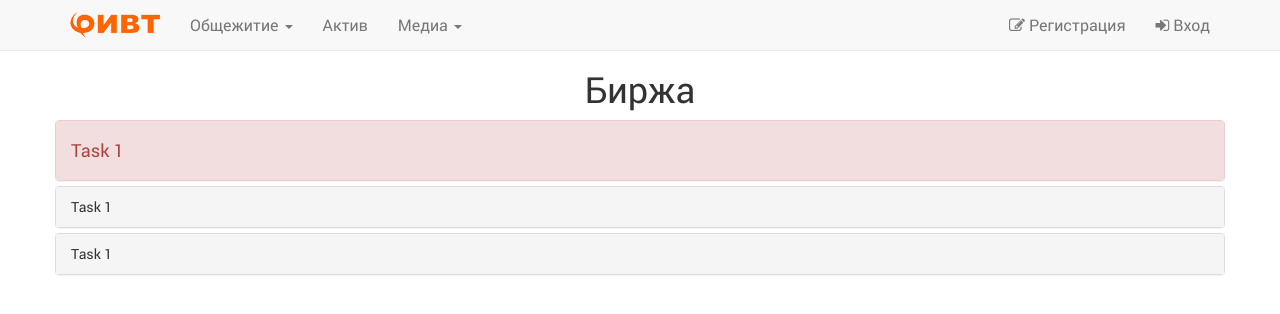
After one commit to IlyaGusev/DIHT, a Django app: a page that uses DIHT/templates/activism/dashboard.html in a window 1280 px wide. The commit adds this page. Shown: the top 314 px of the page. Run offline with Django 3.2, Linux system fonts and the light colour scheme; parts of the project's set-up code (start-up, migrations or seed data) failed here and were passed over; some libraries are stand-ins or nearby versions.

Commit message:
dashboard (not finished)

```diff
--- a/DIHT/apps/activism/models.py
+++ b/DIHT/apps/activism/models.py
@@ -40,7 +40,7 @@ class Task(Model):
     name = CharField("Название", max_length=50)
     creator = ForeignKey(User, verbose_name="Создатель", related_name="tasks_created")
     datetime_created = DateTimeField("Время создания", default=timezone.now)
-    event = ForeignKey(Event, related_name="tasks", verbose_name="Мероприятие", blank=True)
+    event = ForeignKey(Event, related_name="tasks", verbose_name="Мероприятие", blank=True, null=True)
     description = TextField("Описание", blank=True)
     hours_predict = PositiveSmallIntegerField("Расчётное количество часов", blank=True, null=True)
     hours_real = PositiveSmallIntegerField("Реальное количество часов", blank=True, null=True)
--- a/DIHT/apps/main/urls.py
+++ b/DIHT/apps/main/urls.py
@@ -6,4 +6,5 @@ urlpatterns = [
     url(r'^gym/$', TemplateView.as_view(template_name="gym.html"), name='gym'),
     url(r'^accommodation/$', TemplateView.as_view(template_name="accommodation.html"), name='accommodation'),
     url(r'^announcements/$', TemplateView.as_view(template_name="announcements.html"), name='announcements'),
+    url(r'^test/$', TemplateView.as_view(template_name="activism/dashboard.html"), name='dash'),
 ]
--- a/DIHT/static/css/style.css
+++ b/DIHT/static/css/style.css
@@ -46,6 +46,10 @@ body {
 
 #washing-rules ol {
 	-webkit-padding-start: 15px;
+}
+
+.dash-panel {
+	cursor: pointer;
 }
 
 .not-assigned {
--- /dev/null
+++ b/DIHT/templates/activism/dashboard.html
@@ -0,0 +1,45 @@
+{% extends "base.html" %}
+{% block title %} Сайт общежития №2 (ФИВТ) - Биржа {% endblock %}
+{% block main_active %} class = "active" {% endblock %}
+{% block custom_scripts %}{% endblock %}
+{% block content %}
+<div class="dashboard_name">
+	<center>
+		<h1>Биржа</h1>
+	</center>
+</div>
+<div class = "row">
+	<div class="panel-group" id="accordion" role="tablist" aria-multiselectable="true">
+		<div class="panel panel-danger">
+			<div class="panel-heading dash-panel" role="tab" id="heading1" data-toggle="collapse" data-parent="#accordion" href="#body1" aria-expanded="false" aria-controls="body1">
+				<h4>Task 1</h4>
+			</div>
+			<div id="body1" class="panel-collapse collapse" role="tabpanel" aria-labelledby="heading1">
+				<div class="panel-body">
+					Anim pariatur cliche reprehenderit, enim eiusmod high life accusamus terry richardson ad squid. 3 wolf moon officia aute,
+				</div>
+			</div>
+		</div>
+		<div class="panel panel-default">
+			<div class="panel-heading dash-panel" role="tab" id="heading2" data-toggle="collapse" data-parent="#accordion" href="#body2" aria-expanded="false" aria-controls="body2">
+				Task 1
+			</div>
+			<div id="body2" class="panel-collapse collapse" role="tabpanel" aria-labelledby="heading2">
+				<div class="panel-body">
+					Anim pariatur cliche reprehenderit, enim eiusmod high life accusamus terry richardson ad squid. 3 wolf moon officia aute,
+				</div>
+			</div>
+		</div>
+		<div class="panel panel-default">
+			<div class="panel-heading dash-panel" role="tab" id="heading3" data-toggle="collapse" data-parent="#accordion" href="#body3" aria-expanded="false" aria-controls="body3">
+				Task 1
+			</div>
+			<div id="body3" class="panel-collapse collapse" role="tabpanel" aria-labelledby="heading3">
+				<div class="panel-body">
+					Anim pariatur cliche reprehenderit, enim eiusmod high life accusamus terry richardson ad squid. 3 wolf moon officia aute,
+				</div>
+			</div>
+		</div>
+	</div>
+</div>
+{% endblock %}
```
